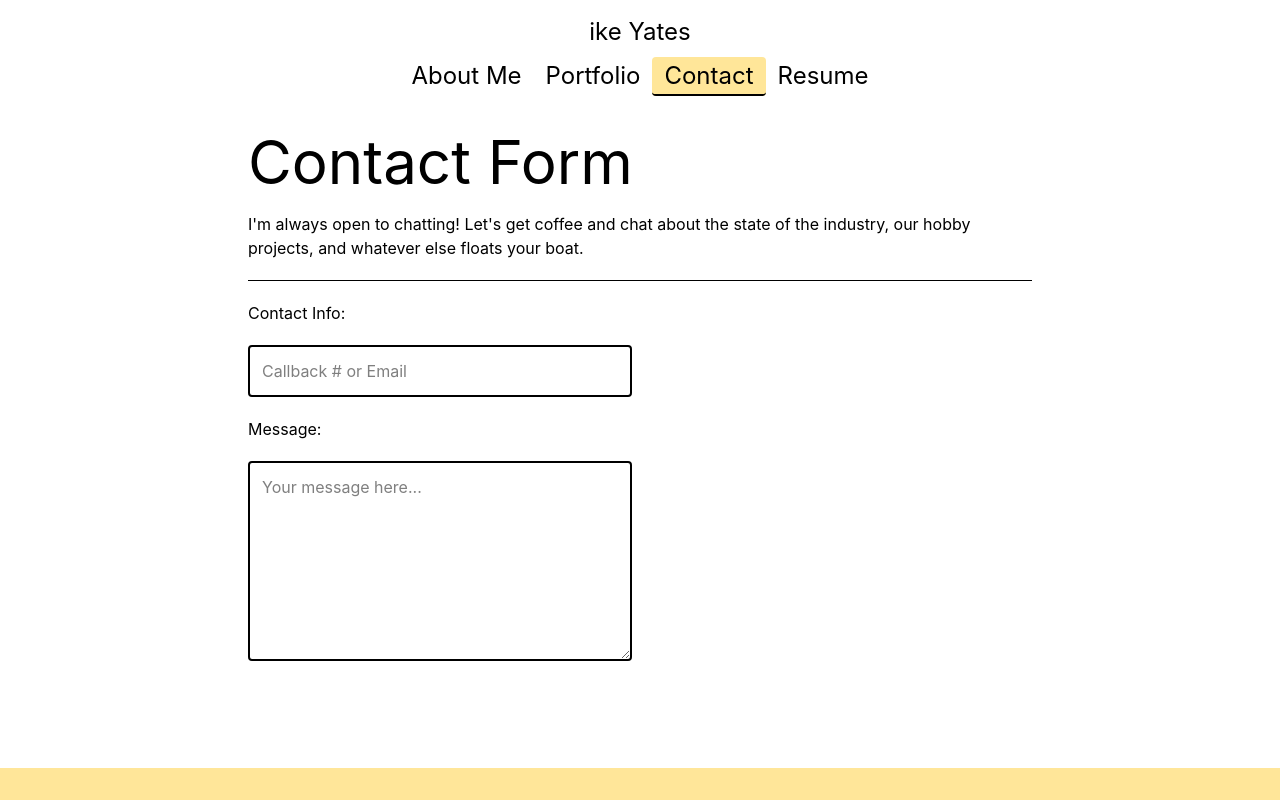
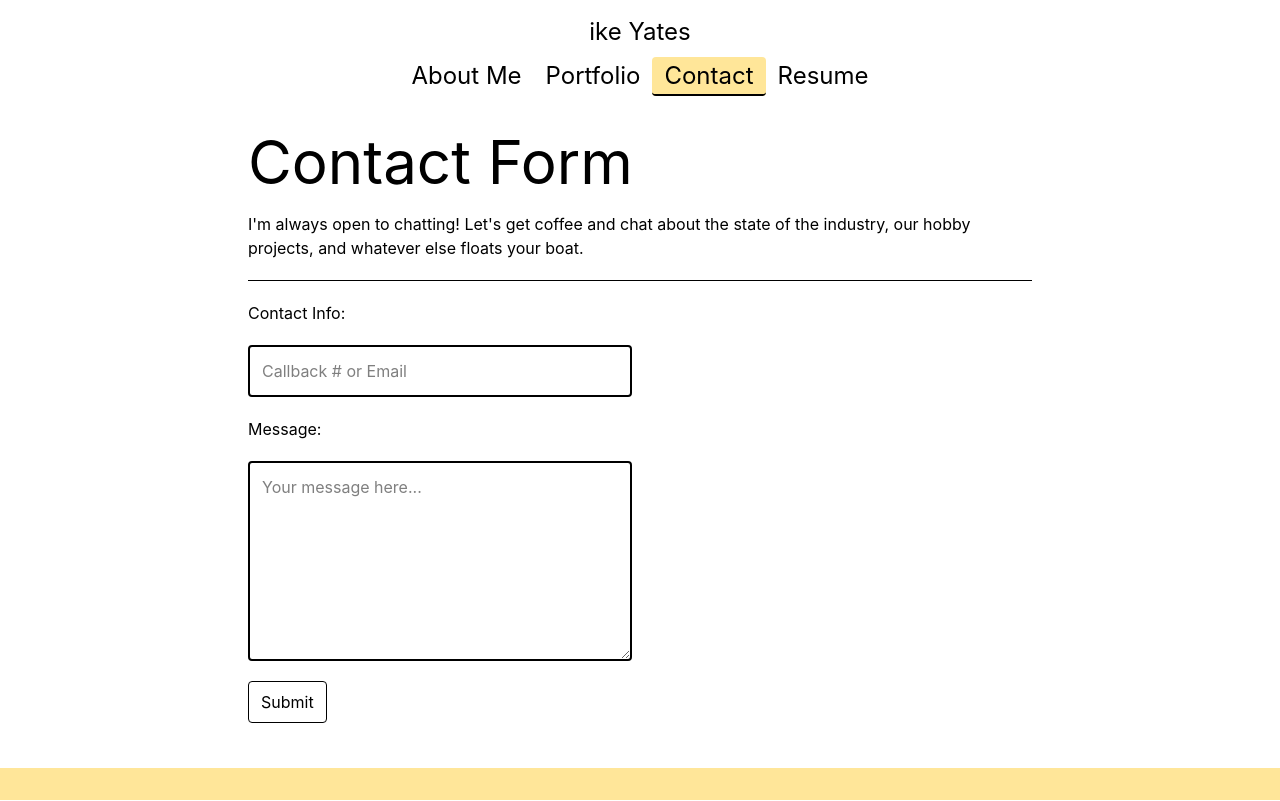
Before and after one commit to IkeAlmighty/portfolio, a React (Vite) app: page /contact in a window 1280 px wide. Built offline with nearby package versions, Linux system fonts and the light colour scheme.

Commit message:
added animated submit button and required attributes to fields

```diff
--- a/src/pages/Contact.jsx
+++ b/src/pages/Contact.jsx
@@ -15,13 +15,16 @@ export default function Contact() {
             type="text"
             placeholder="Callback # or Email"
             className="block my-5 p-3 border-black border-2 rounded w-full max-w-sm"
+            required
           />
         </label>
 
         <label>
           <div>Message: </div>
-          <textarea placeholder="Your message here..." className="block my-5 p-3 border-black border-2 rounded w-full max-w-sm h-[200px]"></textarea>
+          <textarea required placeholder="Your message here..." className="block my-5 p-3 border-black border-2 rounded w-full max-w-sm h-[200px]"></textarea>
         </label>
+
+        <input type="submit" value="Submit" className="border-1 rounded cursor-pointer py-2 px-3 hover:text-white hover:bg-black hover:animate-pulse" />
       </form>
     </div>
   );
```
